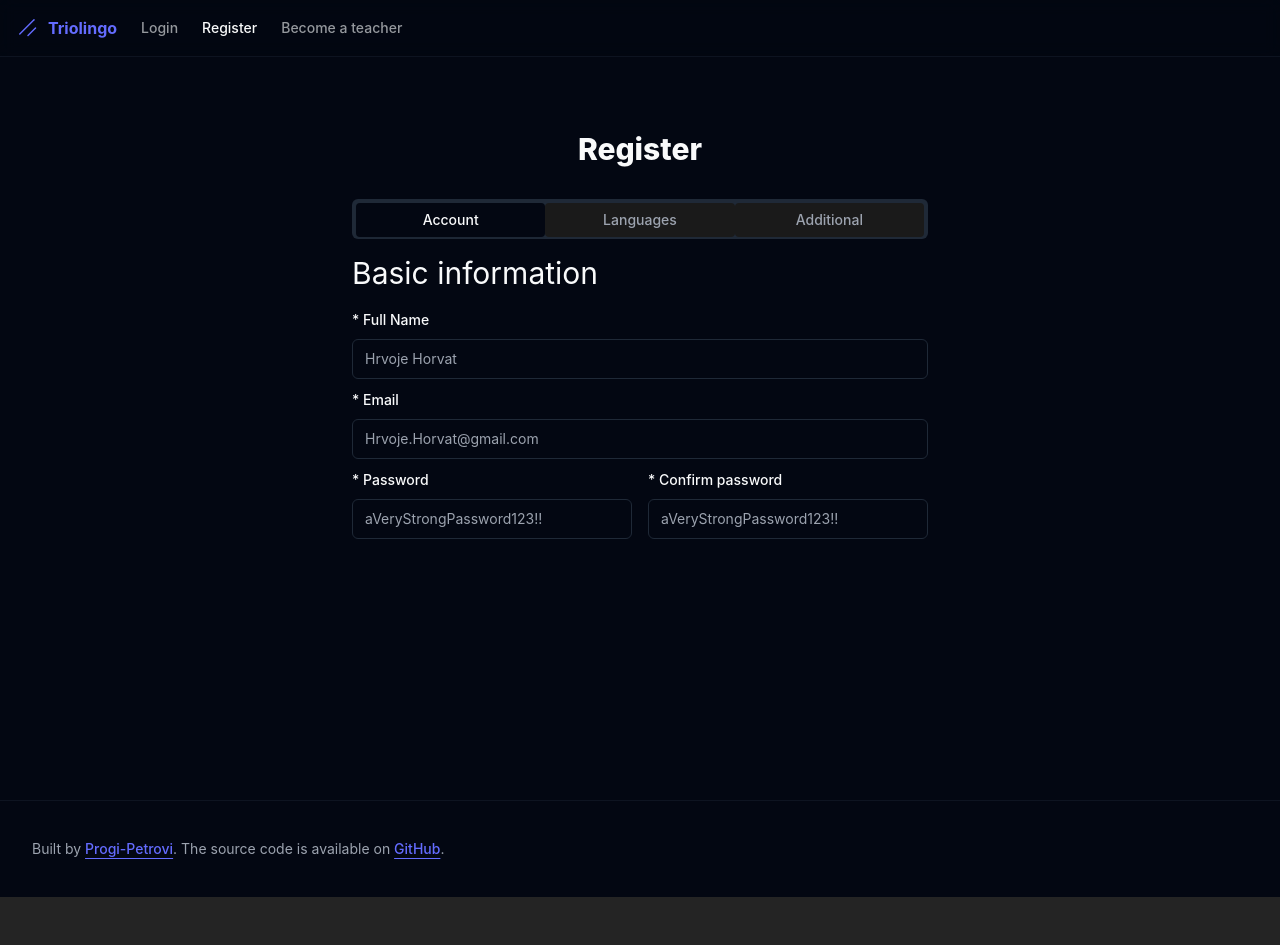
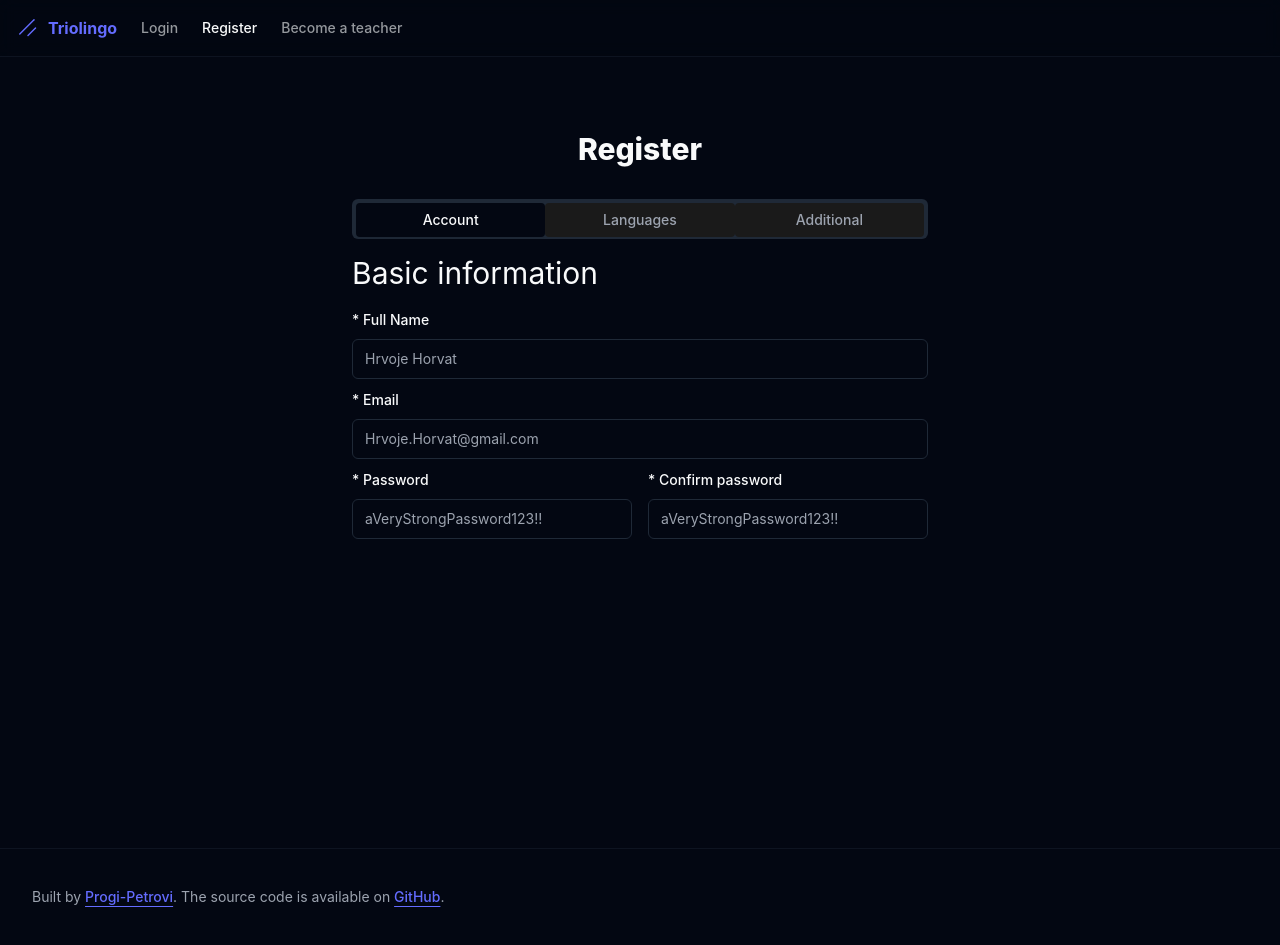
Before and after one commit to Progi-Petrovi/triolingo, a React (Vite) app in the folder frontend/: page /student/register in a window 1280 px wide. Before the commit the page ends 897 px from the top, so only its background shows below. Built offline with nearby package versions, Linux system fonts and the light colour scheme.

Commit message:
Update Footer.tsx

```diff
--- a/frontend/src/components/Footer.tsx
+++ b/frontend/src/components/Footer.tsx
@@ -1,6 +1,6 @@
 export function Footer() {
   return (
-    <footer className="border-t border-border/40 py-6 dark:border-border md:px-8 md:py-0">
+    <footer className="mt-12 border-t border-border/40 py-6 dark:border-border md:px-8 md:py-0">
       <div className="container flex flex-col items-center justify-between gap-4 md:h-24 md:flex-row">
         <p className="text-balance text-center text-sm leading-loose text-muted-foreground md:text-left">
           Built by{" "}
```
